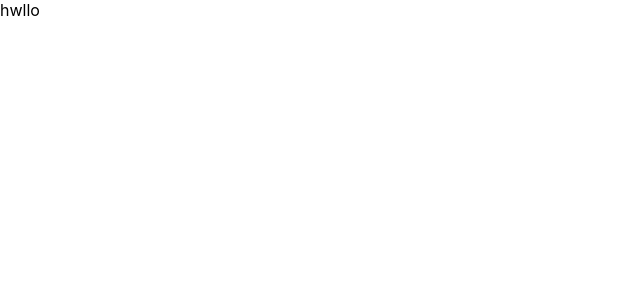
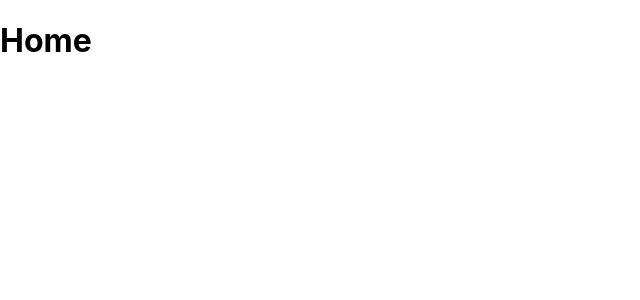
Before and after one commit to neyaznafiz/Bookingverse_Front-end, a React (Create React App) app: page / in a window 1280 px wide. Shown: the top 300 px of the page, without its empty margins (0-640 px from the left). Built offline with nearby package versions, Linux system fonts and the light colour scheme.

Commit message:
react router and absolute import impliment and home and list component created

```diff
--- a/package.json
+++ b/package.json
@@ -8,6 +8,7 @@
     "@testing-library/user-event": "^13.2.1",
     "react": "^18.2.0",
     "react-dom": "^18.2.0",
+    "react-router-dom": "^6.4.5",
     "react-scripts": "5.0.1",
     "web-vitals": "^2.1.0"
   },
--- a/src/App.js
+++ b/src/App.js
@@ -1,9 +1,12 @@
-
+import { RouterProvider } from "react-router-dom";
+import { routes } from "Routes/routes";
+// import routes from "Routes/routes";
+// import routes from "./Routes/routes";
 
 function App() {
   return (
     <div className="">
-     hwllo
+      <RouterProvider router={routes} />
     </div>
   );
 }
--- /dev/null
+++ b/src/Layout/Main/Main.jsx
@@ -0,0 +1,10 @@
+import React from 'react';
+import { Outlet } from 'react-router-dom';
+
+export const Main = () => {
+    return (
+        <div>
+            <Outlet/>
+        </div>
+    );
+};
--- /dev/null
+++ b/src/Layout/index.js
@@ -0,0 +1 @@
+export * from "./Main/Main"
--- /dev/null
+++ b/src/Pages/Home/Home.jsx
@@ -0,0 +1,7 @@
+import React from "react";
+
+export const Home = () => {
+    return <div>
+      <h1>Home</h1>
+  </div>;
+};
--- /dev/null
+++ b/src/Pages/List/List.jsx
@@ -0,0 +1,9 @@
+import React from 'react';
+
+export const List = () => {
+    return (
+        <div>
+            <h1>List</h1>
+        </div>
+    );
+};
--- /dev/null
+++ b/src/Pages/index.js
@@ -0,0 +1,2 @@
+export * from "./Home/Home"
+export * from "./List/List"
--- /dev/null
+++ b/src/Routes/routes.js
@@ -0,0 +1,23 @@
+import { Main } from "Layout";
+import { Home, List } from "Pages";
+// import { Home, List } from "Pages";
+import { createBrowserRouter } from "react-router-dom";
+
+export const routes = createBrowserRouter([
+  {
+    path: "/",
+    element: <Main />,
+    children: [
+      {
+        path: "/",
+        element: <Home />,
+      },
+      {
+        path: "/hotels",
+        element: <List />,
+      },
+    ],
+  },
+]);
+
+// export default routes;
```
Also changed, not shown: jsconfig.json (added, +12 -0 lines).
